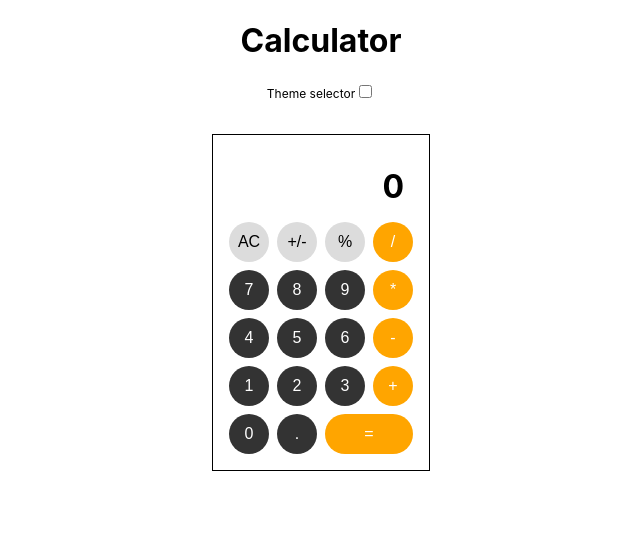
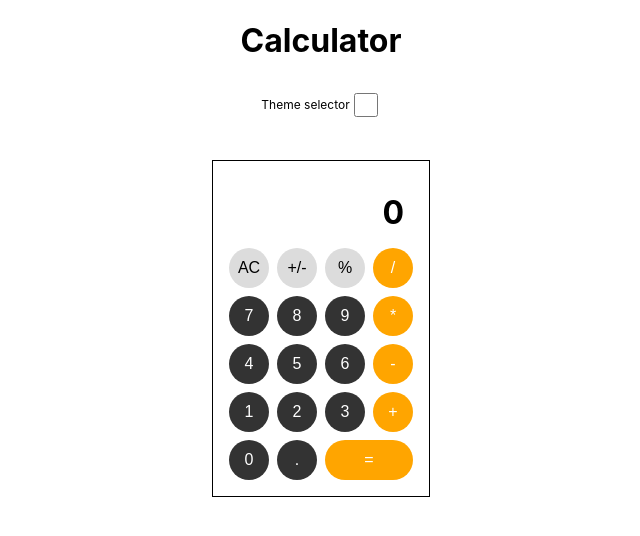
Before and after one commit to Kristian-kodehode/calculator-v3, a React (Vite) app: page / in a window 1280 px wide. Shown: the top 536 px of the page, without its empty margins (319-959 px from the left). Built offline with nearby package versions, Linux system fonts and the light colour scheme.

Commit message:
styling checkbox

```diff
--- a/src/App.jsx
+++ b/src/App.jsx
@@ -11,7 +11,12 @@ function App() {
       <h1>Calculator</h1>
       <label className="themeselector">
         Theme selector
-        <input type="checkbox" checked={darkMode} onChange={handleToggle} />
+        <input
+          type="checkbox"
+          className="checkmark"
+          checked={darkMode}
+          onChange={handleToggle}
+        />
       </label>
       <div className="container">
         <Calculator darkMode={darkMode} />
--- a/src/index.css
+++ b/src/index.css
@@ -16,7 +16,19 @@ code {
   font-size: 12px;
   padding: 8px;
   margin-bottom: 8px;
+  display: flex;
+  align-items: center;
+  justify-content: center;
 }
+.checkmark {
+  width: 24px;
+  height: 24px;
+  border: none;
+}
+input {
+  background-color: aqua;
+}
+
 .darkmode {
   background-color: black;
   color: white;
```
